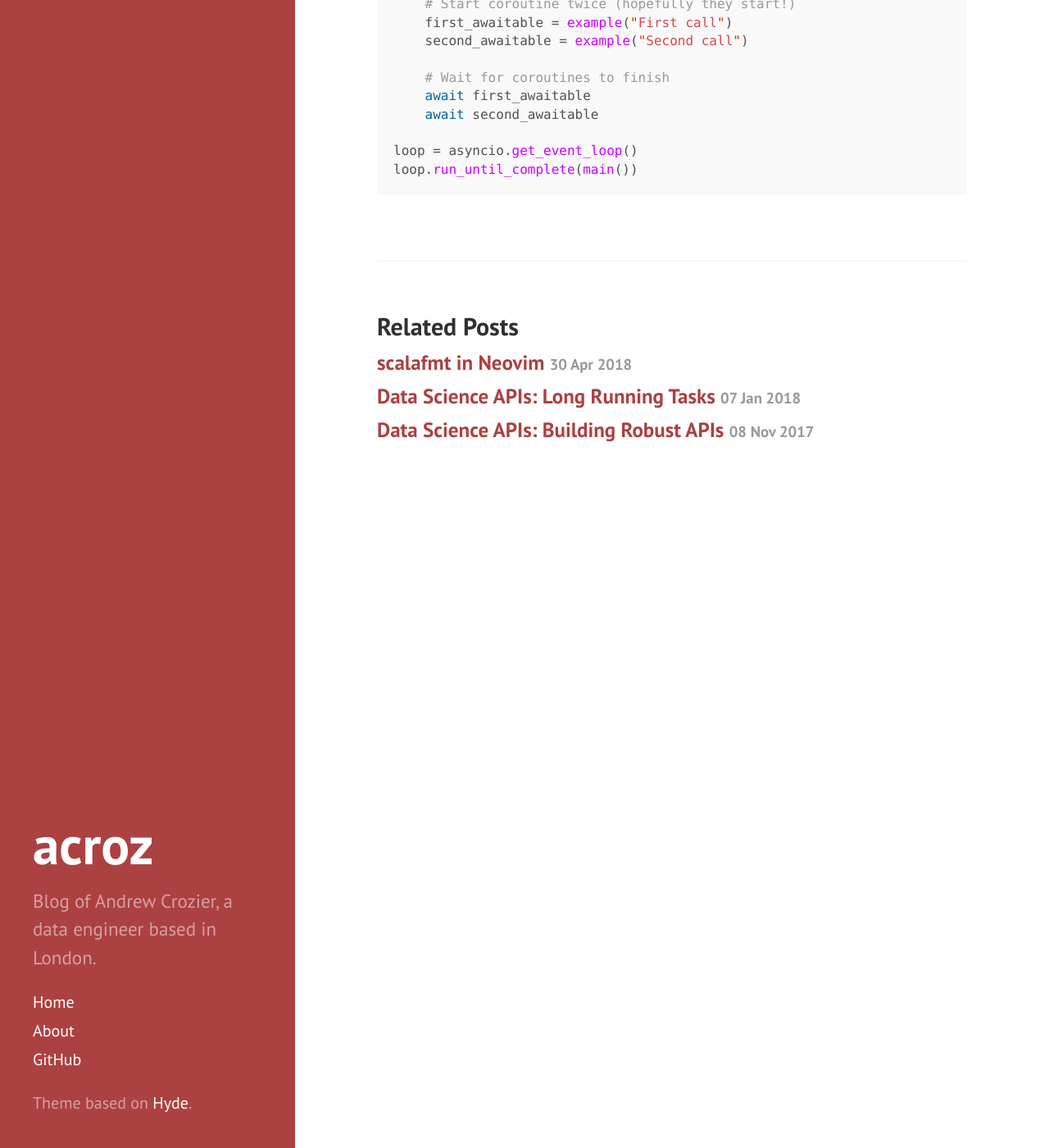
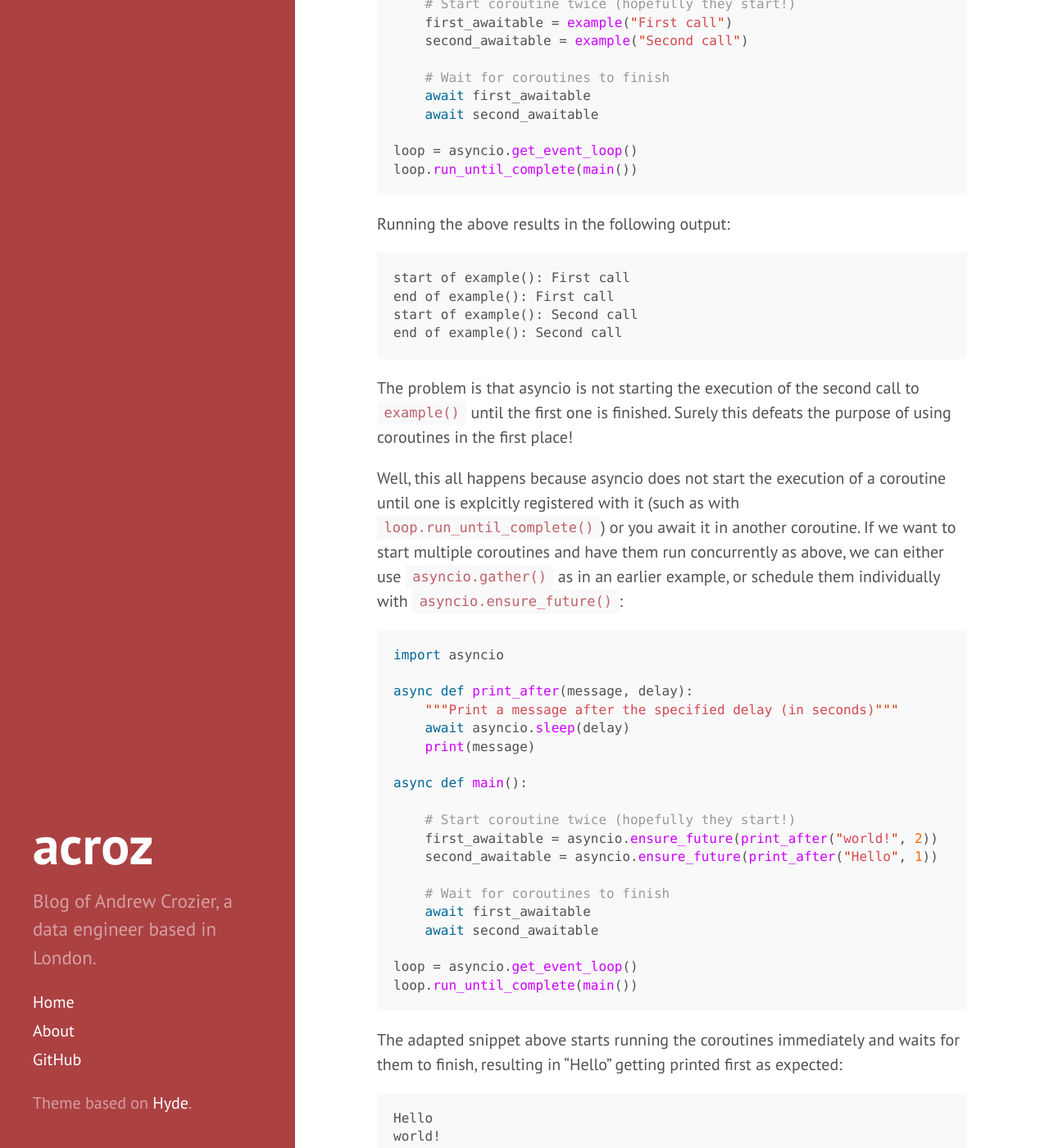
Before and after one commit to acroz/acroz.github.io, a Jekyll site: the page built from _posts/2019-01-11-asyncio.md, in a window 1280 px wide and 1400 px high, scrolled down 4862 px. Shown: the whole window at 82% size. Built offline with Jekyll 4.4.1, drawn with Linux system fonts in a browser that asks for light colours; nearby versions of some CDN libraries; some of the changed text lies outside the part shown.

Commit message:
Finish section in asyncio post

````diff
--- a/_posts/2019-01-11-asyncio.md
+++ b/_posts/2019-01-11-asyncio.md
@@ -211,8 +211,62 @@ loop = asyncio.get_event_loop()
 loop.run_until_complete(main())
 ```
 
+Running the above results in the following output:
+
+```
+start of example(): First call
+end of example(): First call
+start of example(): Second call
+end of example(): Second call
+```
+
+The problem is that asyncio is not starting the execution of the second call to
+`example()` until the first one is finished. Surely this defeats the purpose of
+using coroutines in the first place!
+
+Well, this all happens because asyncio does not start the execution of a
+coroutine until one is explcitly registered with it (such as with
+`loop.run_until_complete()`) or you await it in another coroutine. If we want
+to start multiple coroutines and have them run concurrently as above, we can
+either use `asyncio.gather()` as in an earlier example, or schedule them
+individually with `asyncio.ensure_future()`:
+
+```python
+import asyncio
+
+async def print_after(message, delay):
+    """Print a message after the specified delay (in seconds)"""
+    await asyncio.sleep(delay)
+    print(message)
+
+async def main():
+
+    # Start coroutine twice (hopefully they start!)
+    first_awaitable = asyncio.ensure_future(print_after("world!", 2))
+    second_awaitable = asyncio.ensure_future(print_after("Hello", 1))
+
+    # Wait for coroutines to finish
+    await first_awaitable
+    await second_awaitable
+
+loop = asyncio.get_event_loop()
+loop.run_until_complete(main())
+```
+
+The adapted snippet above starts running the coroutines immediately and waits
+for them to finish, resulting in "Hello" getting printed first as expected:
+
+```
+Hello
+world!
+```
+
+**Note:** In Python 3.7 and later, it's [recommended][asyncio-create-task] to
+use `asyncio.create_task()` in place of `asyncio.ensure_future()`.
+
 [Faculty]: https://faculty.ai/
 [Scala]: https://www.scala-lang.org/
 [asyncio]: https://docs.python.org/3/library/asyncio.html
 [asyncio-awaitable]: https://docs.python.org/3/library/asyncio-task.html#awaitables
+[asyncio-create-task]: https://docs.python.org/3/library/asyncio-task.html#creating-tasks
 [aiohttp]: https://aiohttp.readthedocs.io/
````
